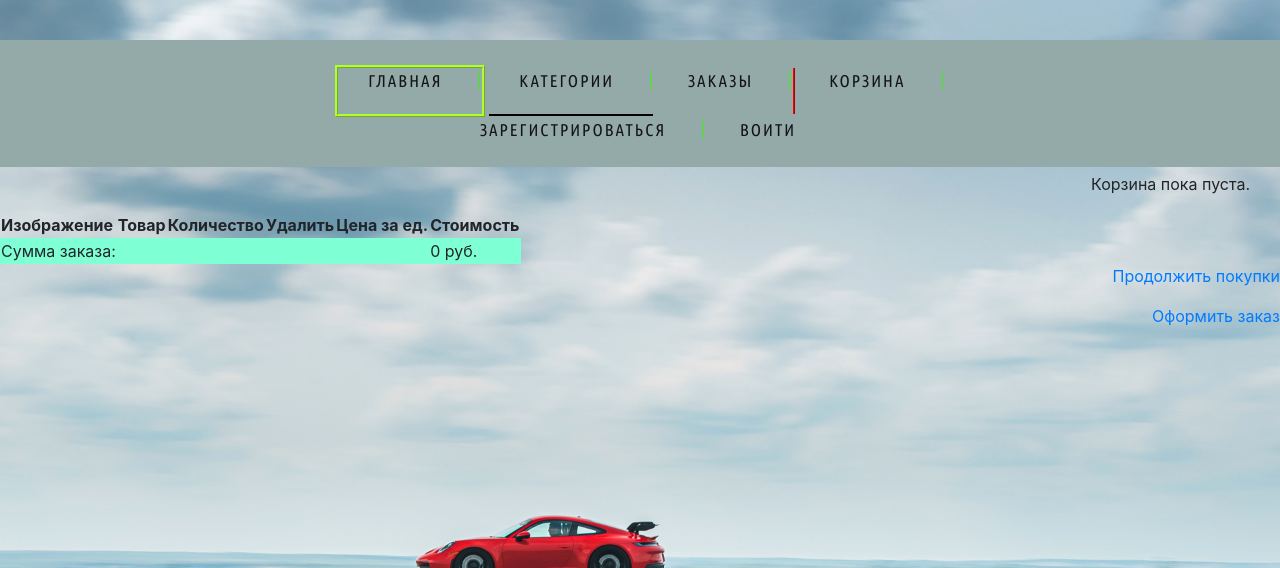
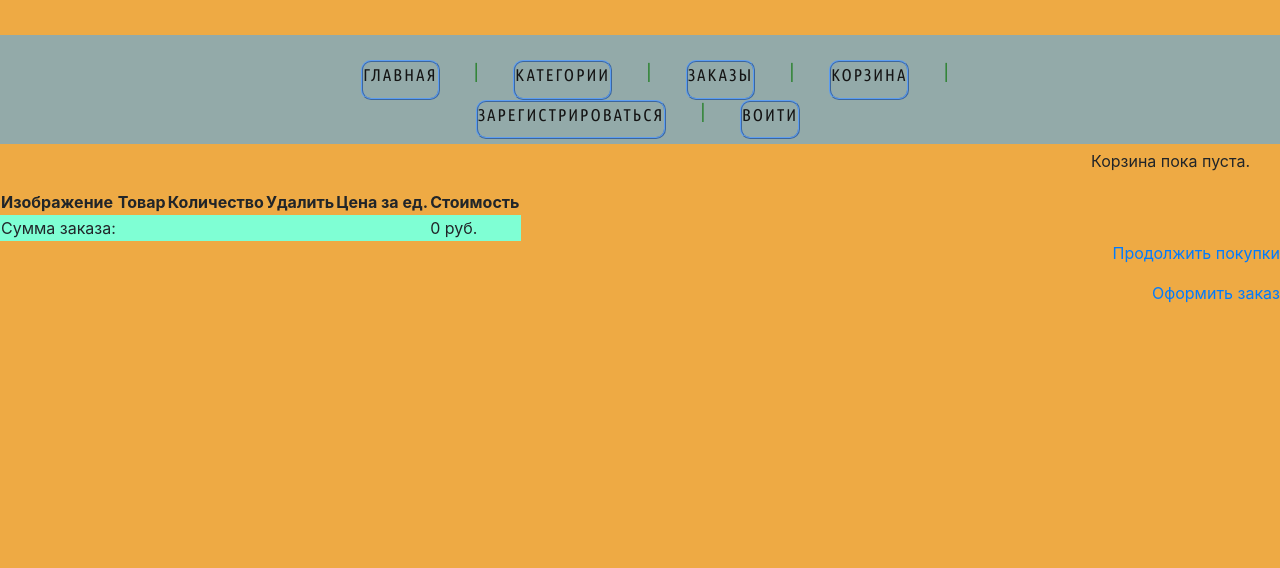
Before and after one commit to NovozhilovAV/shop_market, a Django app: page /cart/ in a window 1280 px wide. Shown: the top 568 px of the page. Run offline with Django 4.2, Linux system fonts and the light colour scheme; data that the repository does not hold is empty; some libraries are stand-ins or nearby versions.

Commit message:
refresh project 30.09.23 23,00

```diff
--- a/products/models.py
+++ b/products/models.py
@@ -1,12 +1,12 @@
 # Модели отображают информацию о данных, с которыми вы работаете.
-# Они содержат поля и поведение ваших данных. Обычно одна модель представляет одну таблицу в базе данных.
+# Они содержат поля и поведение ваших данных. Обычно одна модель
+# представляет одну таблицу в базе данных.
 # Джанго создаст таблицу для каждой модели, определенной в файле Models.py.
 
 from django.db import models
 from django.urls import reverse
 from slugify import slugify
 import os
-
 
 
 def create_directory_path(instance, filename):
--- a/products/templates/products/base.html
+++ b/products/templates/products/base.html
@@ -19,17 +19,18 @@
   <!-- вставляем стиль css в код, прямо в коде станицы -->
     <style>
         body {
-            background-image: url("{% static 'img/porsche-9111.jpg' %}");
-            background-repeat: no-repeat;
-            background-size: cover;
+          background-color: rgb(238, 170, 68);
+          {% comment %} background-image: url("{% static 'img/porsche-9111.jpg' %}"); {% endcomment %}
+          background-repeat: no-repeat;
+          background-size: cover;
         }
     </style>
 
   <ul class="menu-main">
-    <li style="border:3px ridge greenyellow;"><a href="{% url 'products:index' %}" >Главная</a></li>
+    <li><a href="{% url 'products:index' %}" >Главная</a></li>
     <!-- "class="current" делает надпись активной при переходе на страницу -->
-    <li style="border-bottom: 2px solid black;"><a href="" >Категории</a></li>
-    <li style="border-right: 2px ridge red;"><a href="{% url 'orders:order-list' %}" >Заказы</a></li>
+    <li><a href="" >Категории</a></li>
+    <li><a href="{% url 'orders:order-list' %}" >Заказы</a></li>
     <li><a href="">Корзина</a></li>
 
     <br>
--- a/static/css/menu.css
+++ b/static/css/menu.css
@@ -1,26 +1,30 @@
 @import url('https://fonts.googleapis.com/css?family=Ubuntu+Condensed');
 .menu-main {
   list-style: none;
-  margin: 40px 0 5px;
+  margin: 35px 0 5px;
   padding: 25px 0 5px;
   text-align: center;
   background: rgb(147, 170, 169);
+}
 
-}
 .menu-main li {display: inline-block;}
 .menu-main li:after {
+
   content: "|";
-  color: #4ce426;
+  color: #177a17;
   display: inline-block;
   vertical-align:top;
 }
+/* Оформление меню - главная-категории-корзина.... */
 .menu-main li:last-child:after {content: none;}
 .menu-main a {
+  border:2px ridge rgb(93, 157, 241);
+  border-radius: 10px;
   text-decoration: none;
   font-family: 'Ubuntu Condensed', sans-serif;
   letter-spacing: 2px;
   position: relative;
-  padding-bottom: 20px;
+  padding-bottom: 10px;
   margin: 0 34px 0 30px;
   font-size: 17px;
   text-transform: uppercase;
```
Also changed, not shown: README.md.
